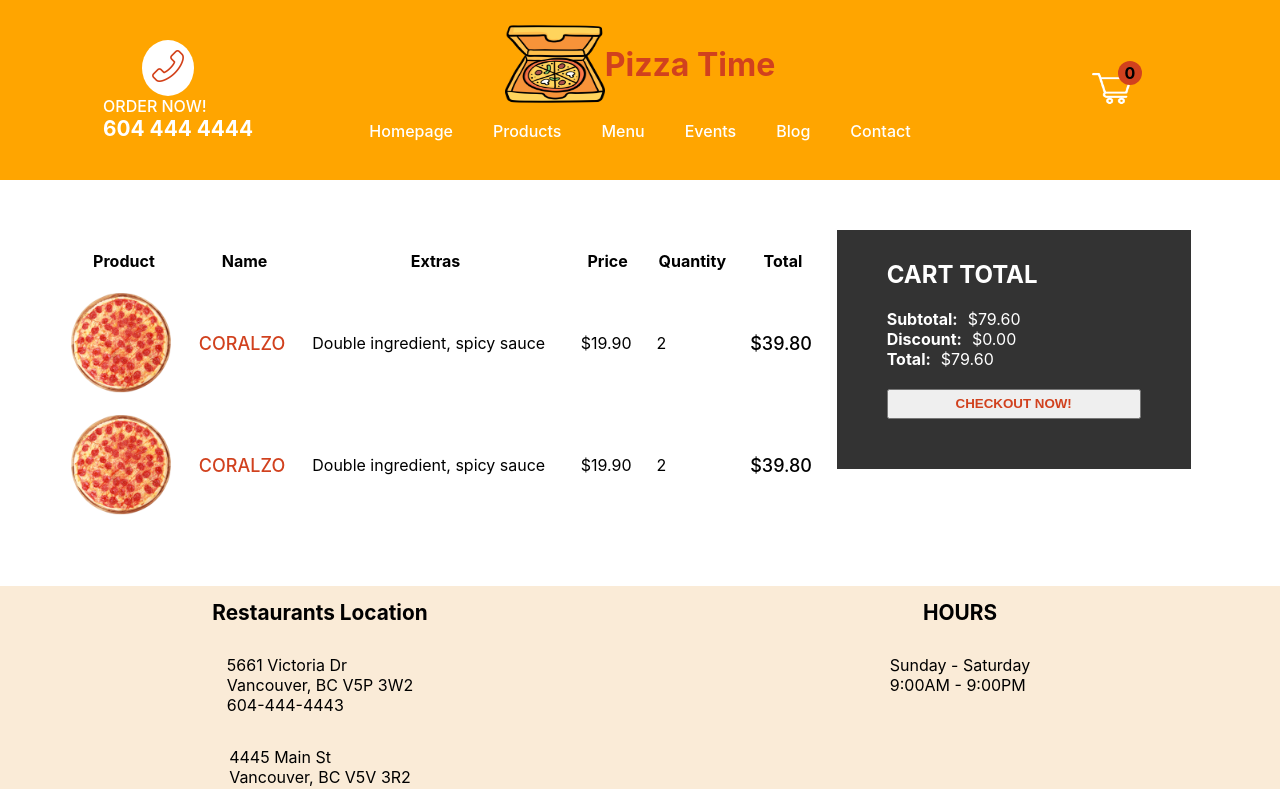
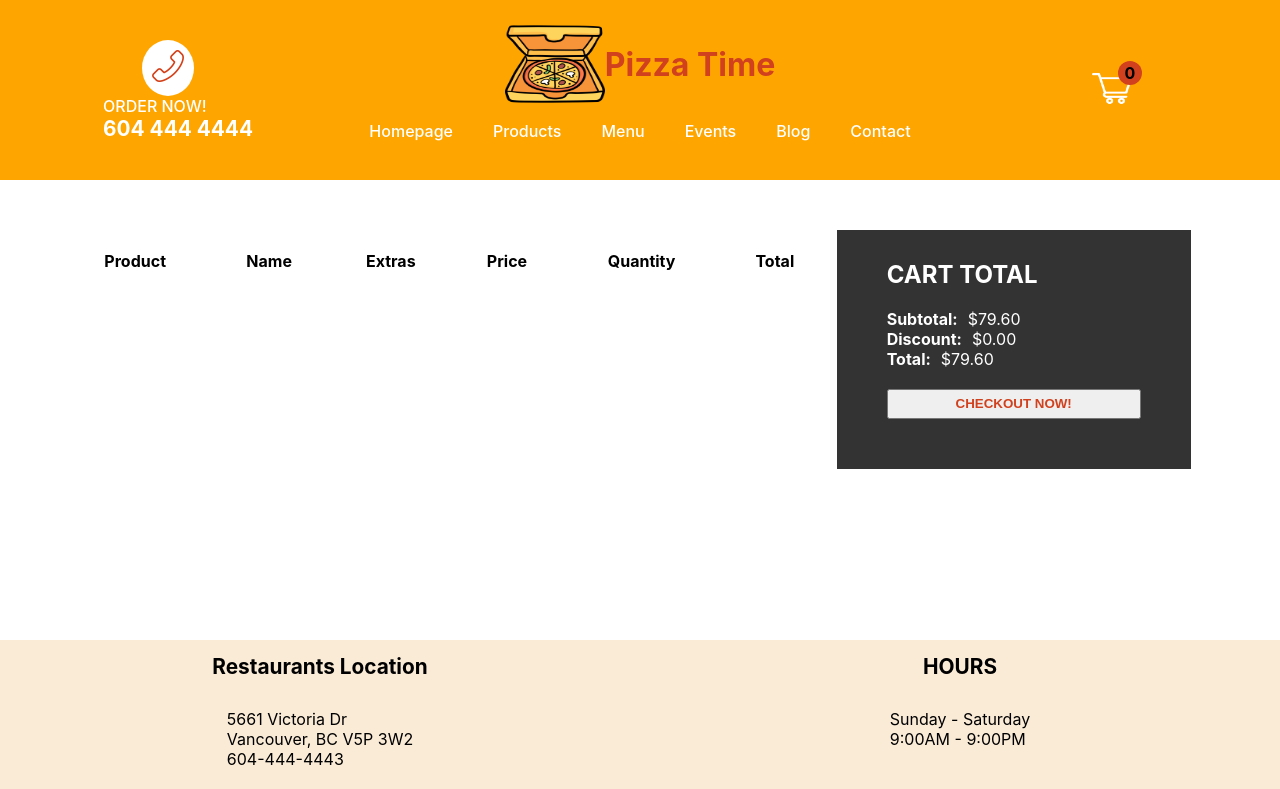
Before and after one commit to kanemds/nextjs-pizzaApp, a Next.js app: page /cart in a window 1280 px wide. Shown: the top 789 px of the page. Built offline with nearby package versions, Linux system fonts and the light colour scheme.

Commit message:
using ternary for cartf extras section if none , only or more than 1

```diff
--- a/pages/cart.jsx
+++ b/pages/cart.jsx
@@ -1,11 +1,19 @@
 import Image from 'next/image'
+import { useDispatch, useSelector } from 'react-redux'
 import styles from '../styles/Cart.module.css'
 
 const Cart = () => {
+
+  const dispatch = useDispatch()
+  const cart = useSelector(state => state.cart)
+  console.log(cart)
+  console.log(cart?.products)
+
   return (
     <div className={styles.container}>
       <div className={styles.left}>
         <table className={styles.table}>
+          <tbody>
             <tr className={styles.trTitle}>
               <th>Product</th>
               <th>Name</th>
@@ -14,11 +22,14 @@ const Cart = () => {
               <th>Quantity</th>
               <th>Total</th>
             </tr>
-          <tr className={styles.tr}>
+          </tbody>
+          <tbody>
+            {cart.products.map((product) => (
+              <tr className={styles.tr} key={product._id}>
                 <td>
                   <div className={styles.imgContainer}>
                     <Image
-                  src="/images/pizza.png"
+                      src={product.image}
                       layout="fill"
                       objectFit="cover"
                       alt=""
@@ -26,52 +37,34 @@ const Cart = () => {
                   </div>
                 </td>
                 <td>
-              <span className={styles.name}>CORALZO</span>
+                  <span className={styles.name}>{product.title}</span>
                 </td>
                 <td>
                   <span className={styles.extras}>
-                Double ingredient, spicy sauce
+                    { product.addOn.length === 0 ?
+                      (<span>None</span>) :
+                      (product.addOn.length === 1 ?
+                        (<span>{product.addOn[0].text}</span>) :
+                        product.addOn.map((extra) =>
+                          <span key={extra._id}>{extra.text}, </span>
+                        ))}
+
                   </span>
                 </td>
                 <td>
-              <span className={styles.price}>$19.90</span>
+                  <span className={styles.price}>${product.price}</span>
                 </td>
                 <td>
-              <span className={styles.quantity}>2</span>
+                  <span className={styles.quantity}>{product.quantity}</span>
                 </td>
                 <td>
-              <span className={styles.total}>$39.80</span>
+                  <span className={styles.total}>
+                    ${product.price * product.quantity}
+                  </span>
                 </td>
               </tr>
-          <tr className={styles.tr}>
-            <td>
-              <div className={styles.imgContainer}>
-                <Image
-                  src="/images/pizza.png"
-                  layout="fill"
-                  objectFit="cover"
-                  alt=""
-                />
-              </div>
-            </td>
-            <td>
-              <span className={styles.name}>CORALZO</span>
-            </td>
-            <td>
-              <span className={styles.extras}>
-                Double ingredient, spicy sauce
-              </span>
-            </td>
-            <td>
-              <span className={styles.price}>$19.90</span>
-            </td>
-            <td>
-              <span className={styles.quantity}>2</span>
-            </td>
-            <td>
-              <span className={styles.total}>$39.80</span>
-            </td>
-          </tr>
+            ))}
+          </tbody>
         </table>
       </div>
       <div className={styles.right}>
--- a/styles/Cart.module.css
+++ b/styles/Cart.module.css
@@ -1,6 +1,8 @@
 .container {
+  height: calc(70vh - 100px);
   padding: 50px;
   display: flex;
+
 }
 
 .left {
```
Lines whose indentation alone changed are shown as unchanged.
